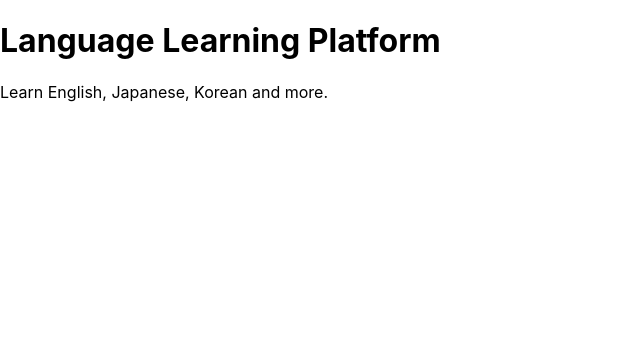
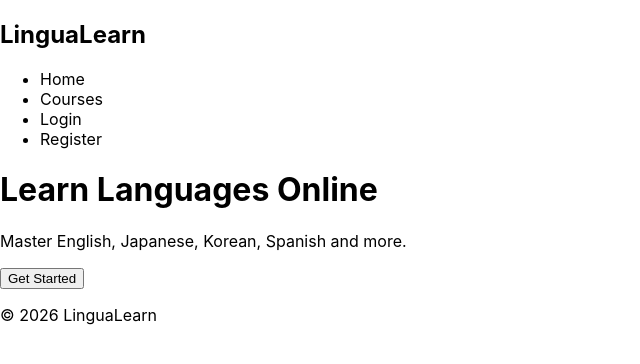
Before and after one commit to safalbhattarai/Language-Learning-platform-, a React (Create React App) app in the folder frontend/: page / in a window 1280 px wide. Shown: the top 364 px of the page, without its empty margins (0-640 px from the left). Built offline with nearby package versions, Linux system fonts and the light colour scheme.

Commit message:
Home.jsx

```diff
--- a/frontend/src/pages/Home.jsx
+++ b/frontend/src/pages/Home.jsx
@@ -1,9 +1,14 @@
+import Navbar from "../components/Navbar";
+import Hero from "../components/Hero";
+import Footer from "../components/Footer";
+
 function Home() {
   return (
-    <div>
-      <h1>Language Learning Platform</h1>
-      <p>Learn English, Japanese, Korean and more.</p>
-    </div>
+    <>
+      <Navbar />
+      <Hero />
+      <Footer />
+    </>
   );
 }
 
```
